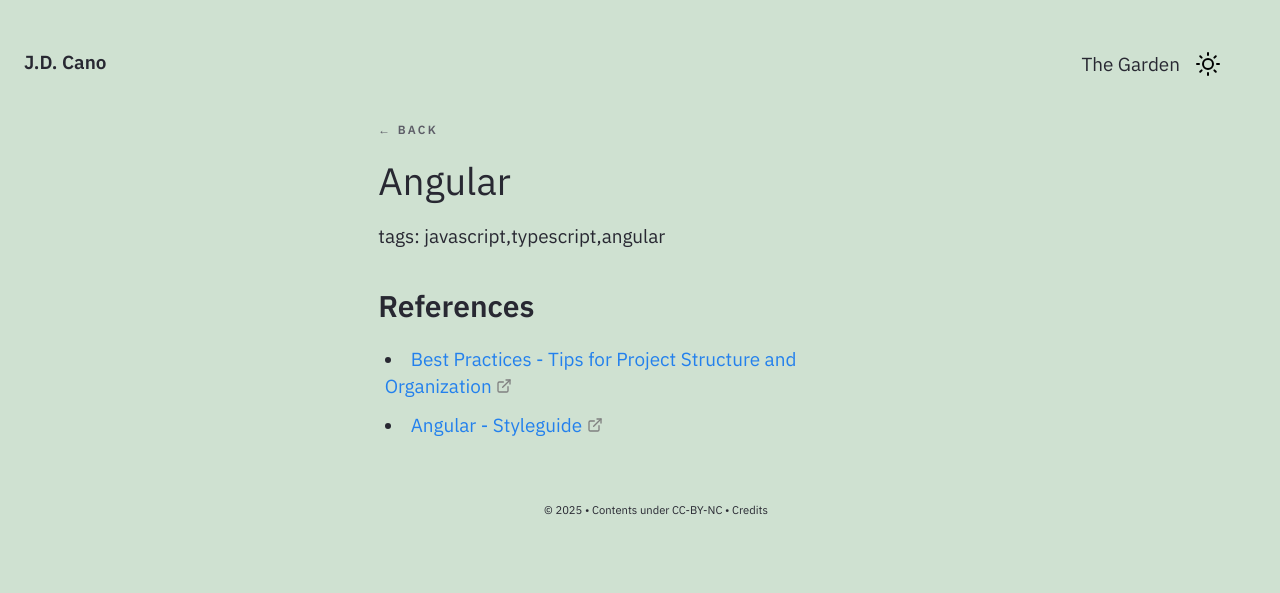
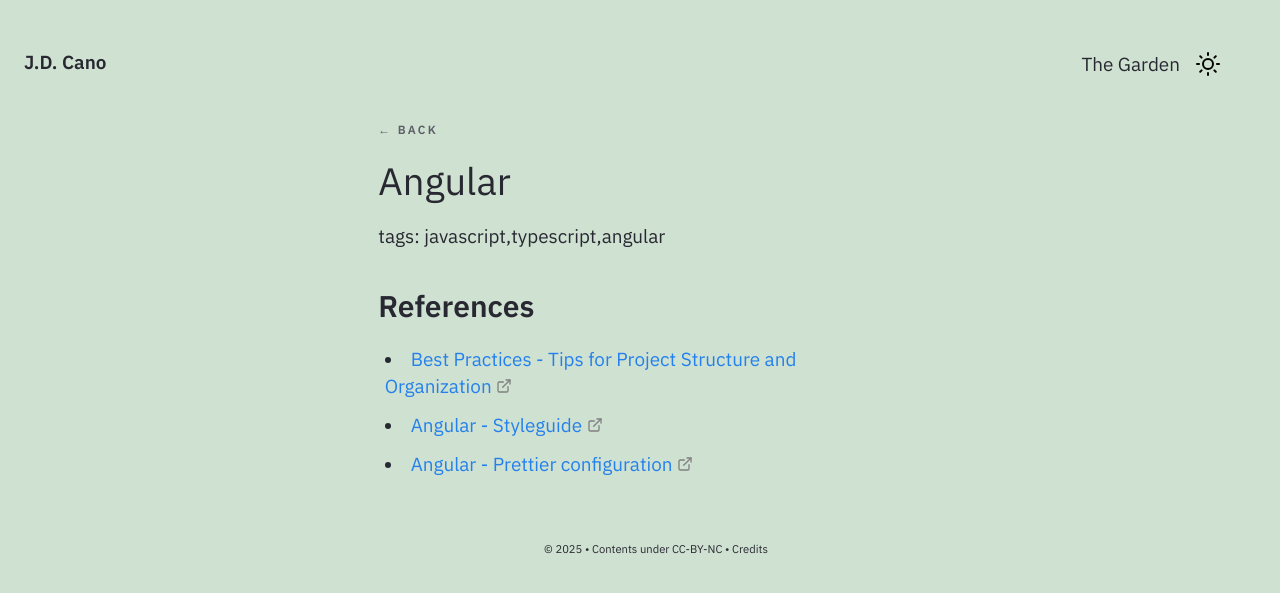
Before and after one commit to Gorzas/gorzas.github.io, a Jekyll site: the page built from _notes/Public/tech/Angular/Angular.md, in a window 1280 px wide. Shown: the top 593 px of the page. Built offline with Jekyll 4.4.1, drawn with Linux system fonts in a browser that asks for light colours; part of the change alters nothing that is shown.

Commit message:
Update Angular.md

```diff
--- a/_notes/Public/tech/Angular/Angular.md
+++ b/_notes/Public/tech/Angular/Angular.md
@@ -3,7 +3,7 @@ title: Angular
 feed: show
 tags: javascript typescript angular
 date: 21-01-2025
-updated: 30-01-2025
+updated: 19-02-2025
 type: note
 growth: seedlings
 ---
@@ -11,3 +11,4 @@ growth: seedlings
 ## References
 - [Best Practices - Tips for Project Structure and Organization](https://www.thinkitive.com/blog/angular-best-practices-tips-for-project-structure-and-organization/)
 - [Angular - Styleguide](https://angular.dev/style-guide)
+- [Angular - Prettier configuration](https://medium.com/@sehban.alam/almost-perfect-prettier-settings-for-your-angular-projects-a-step-by-step-guide-f7492943e53d)
```
